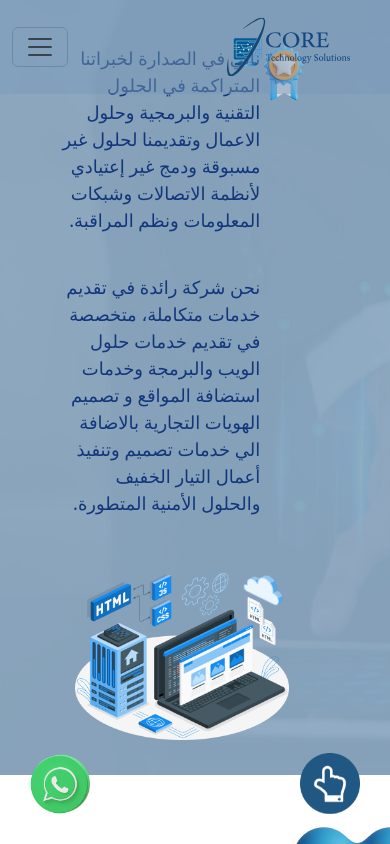
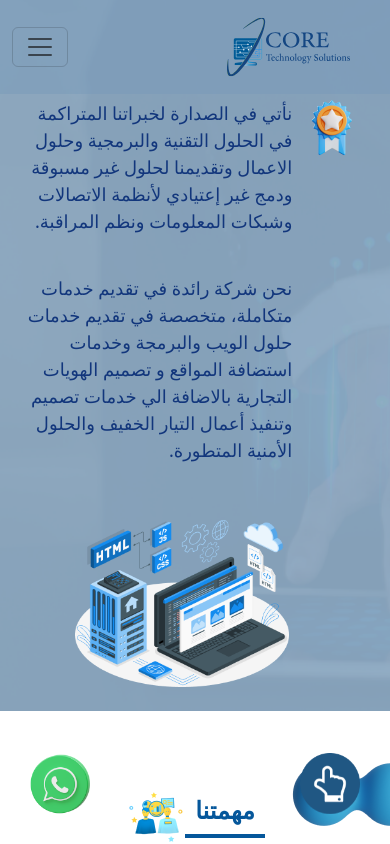
Before and after one commit to MinaNagy99/CTS, a React (Vite) app: page /about in a window 390 px wide. Shown: the top 844 px of the page. Built offline with nearby package versions, Linux system fonts and the light colour scheme.

Commit message:
handel height

```diff
--- a/src/components/About/About.css
+++ b/src/components/About/About.css
@@ -1,9 +1,10 @@
 .about-section {
-    padding: 10% 10% 5% 3%;
+    padding: 10% 10% 2% 3%;
     background-image: url("/assets/about/aboutbackground.png");
     background-size: cover;
     background-repeat: no-repeat;
 }
+
 
 .home-icon {
     width: 44px;
@@ -71,10 +72,18 @@
         width: 35px;
         height: 37px;
     }
+    .about-section {
+        padding: 15% 10% 2% 3%;
+
+    }
 }
 @media only screen and (max-width: 767px) {
     .home-icon {
         width: 29px;
         height: 32px;
     }
+    .about-section {
+        padding: 25% 10% 2% 3%;
+
+    }
 }
--- a/src/components/About/About.tsx
+++ b/src/components/About/About.tsx
@@ -15,7 +15,7 @@ export default function About() {
     <>
       <div className="container-fluid">
         <div className="row about-section  ">
-          <div className="col-12 col-md-7    d-sm-flex justify-content-center flex-column p-0 px-5 pt-lg-0">
+          <div className="col-12 col-md-7    d-sm-flex justify-content-center flex-column p-0  pt-lg-0">
             <div className="row ">
               <div className="col-2 pt-4 text-center ">
                 <img src="/assets/about/about-logo.png" alt="" />
--- a/src/components/PreviousWork/PreviousWork.css
+++ b/src/components/PreviousWork/PreviousWork.css
@@ -1,5 +1,5 @@
 .first-section {
-    height: 80vh;
+    height: 60vh;
     background-image: url("/assets/portfolio/portfoliopage-background1.png");
     background-position: center center;
     background-repeat: no-repeat;
@@ -25,12 +25,12 @@ section:first-child {
 .item-border:hover img{
     overflow: auto;
     transform: translateY(-86%);
-    transition: transform 5s ease;
+    transition: transform 7s ease;
     overflow: auto;
 
 }
 .item-border img{
-    transition: transform 5s ease;
+    transition: transform 7s ease;
 
 }
 
--- a/src/components/Services/WebDesign/WebDesign.css
+++ b/src/components/Services/WebDesign/WebDesign.css
@@ -7,7 +7,7 @@
 
 .bg-services {
     background-color: rgba(121, 155, 185, 0.8);
-    height: 80vh;
+    height: 60vh;
     padding-top: 30px !important;
   }
 
@@ -110,7 +110,7 @@
     font-weight: 500;
     line-height: 200%; /* 60px */
   }
-  .col-12 .d-flex img {
+  .mt-3 .col-12 .d-flex img {
     width: 48px;
     height: 48px;
   }
--- a/src/components/Services/WebDesign/WebDesign.tsx
+++ b/src/components/Services/WebDesign/WebDesign.tsx
@@ -13,7 +13,7 @@ export default function WebDesign() {
 
 
         <div className="container-fluid ">
-          <div className="row bg-services  ">
+          <div className="row mt-lg-4 mt-0 bg-services  ">
             <div className="col-12 col-md-7    d-sm-flex justify-content-center flex-column p-0  pt-lg-0">
               <div className="row ">
                 <div className={`col-2 pt-4 p-0  ${currentLng=='ar'?'text-start':'text-end'}   `}>
@@ -31,7 +31,7 @@ export default function WebDesign() {
             </div>
             <div className="col-12 col-md-5 d-flex justify-content-center align-items-center px-4">
               <img
-                className="home2 p-3 img-fluid"
+                className="home2 mt-xl-5 mt-0 img-fluid"
                 src="/assets/services/webservices1.png"
                 alt=""
               />
--- a/src/components/home/our_Advantages/our_Advantages.tsx
+++ b/src/components/home/our_Advantages/our_Advantages.tsx
@@ -33,14 +33,14 @@ export default function Our_Advantages() {
             <div className="row">
               <div className="col-md-6 p-3 col-12">
                 <div className="row my-3">
-                  <div className="col-2   d-flex justify-content-end  ">
+                  <div className="col-2    d-flex justify-content-end  ">
                     <img
                       className="w-100 "
                       src="/assets/home/features1.png"
                       alt=""
                     />
                   </div>
-                  <div className="col-9 bg-info">
+                  <div className="col-9 ">
                     <h3 className="d-flex justify-content-start">
                       <Trans i18nKey="Fast design"></Trans>
                     </h3>{" "}
```
